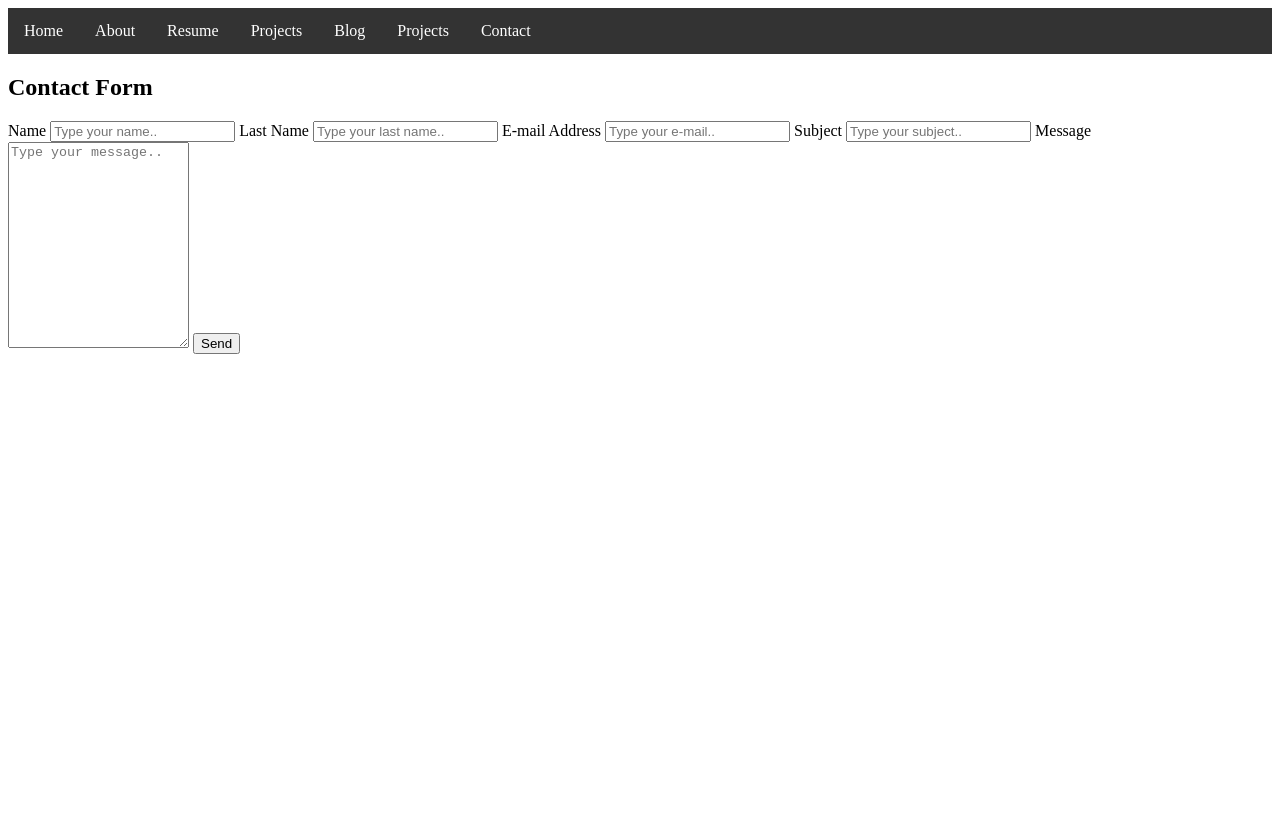
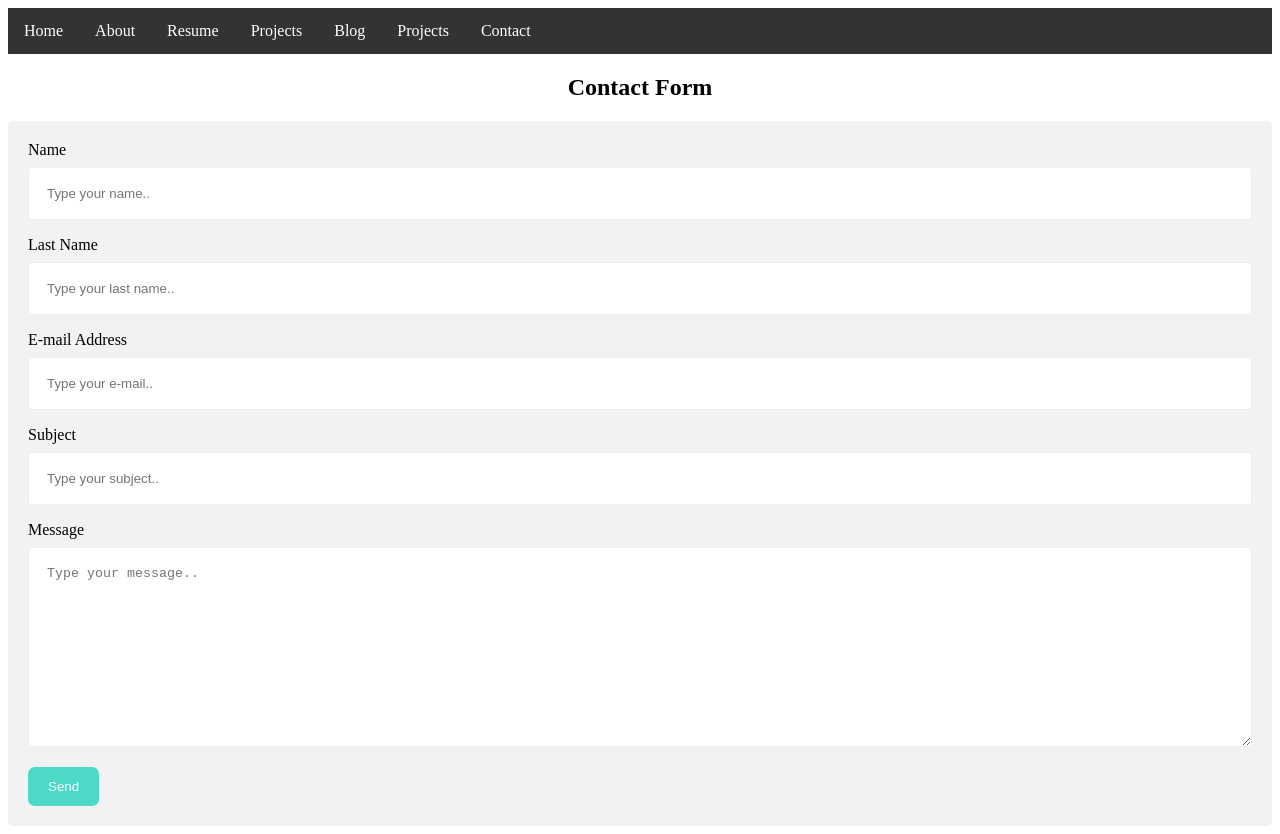
Before and after one commit to aso-01/Assignment-1, a plain HTML site: page contact.html in a window 1280 px wide. Before the commit the page ends 800 px from the top, so only its background shows below. Drawn offline with Linux system fonts and the light colour scheme.

Commit message:
added css on form page and fix gui errors on form

```diff
--- a/contact.html
+++ b/contact.html
@@ -4,7 +4,6 @@
 	<meta charset="utf-8">
 	<title>Contact form</title>
 	<link rel="stylesheet" href="styles.css">
-	<!--https://www.w3docs.com/snippets/css/how-to-create-contact-form-with-css.html -->
 </head>
 <body>
 <ul>
@@ -16,7 +15,7 @@
 	<li><a href="404 HTML Template.html">Projects</a></li>
 	<li><a href="contact.html">Contact</a></li>
 </ul>
-<h2>Contact Form</h2>
+<h2 id="txt_style">Contact Form</h2>
 <div class="container">
   <form action="/form/submit" method="POST">
     <label for="fname">Name</label>
@@ -32,6 +31,5 @@
     <input type="submit" value="Send">
   </form>
 </div>
-
 </body>
 </html>
--- a/styles.css
+++ b/styles.css
@@ -34,3 +34,32 @@ ul {
 {
 	text-align:center;
 }
+
+input[type=text],
+select,
+textarea {
+  width: 100%;
+  padding: 18px;
+  border: 1px solid #eeeeee;
+  border-radius: 4px;
+  box-sizing: border-box;
+  margin-top: 8px;
+  margin-bottom: 16px;
+  resize: vertical;
+}
+input[type=submit] {
+  background-color: #4cd9c6;
+  color: #ffffff;
+  padding: 12px 20px;
+  border: none;
+  border-radius: 7px;
+  cursor: pointer;
+}
+input[type=submit]:hover {
+  background-color: #6fe8d7;
+}
+.container {
+  border-radius: 5px;
+  background-color: #f2f2f2;
+  padding: 20px;
+}
```
Also changed, not shown: resume.html (+2 -2 lines). Lines whose indentation alone changed are shown as unchanged.
